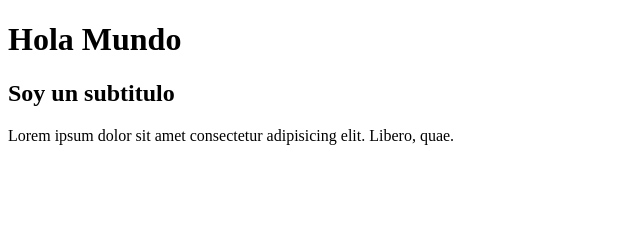
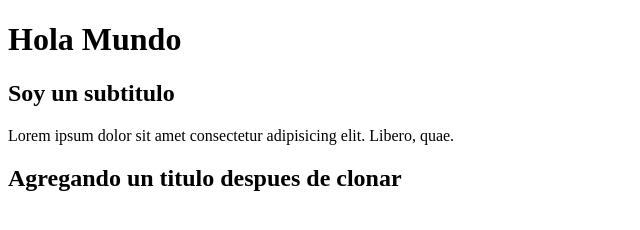
Before and after one commit to Valebon93/prueba-git, a plain HTML site: page index.html in a window 1280 px wide. Shown: the whole page, without its empty margins (0-640 px from the left). Drawn offline with Linux system fonts and the light colour scheme.

Commit message:
add titulo

```diff
--- a/index.html
+++ b/index.html
@@ -11,5 +11,6 @@
     <p>
       Lorem ipsum dolor sit amet consectetur adipisicing elit. Libero, quae.
     </p>
+    <h2>Agregando un titulo despues de clonar</h2>
   </body>
 </html>
```
